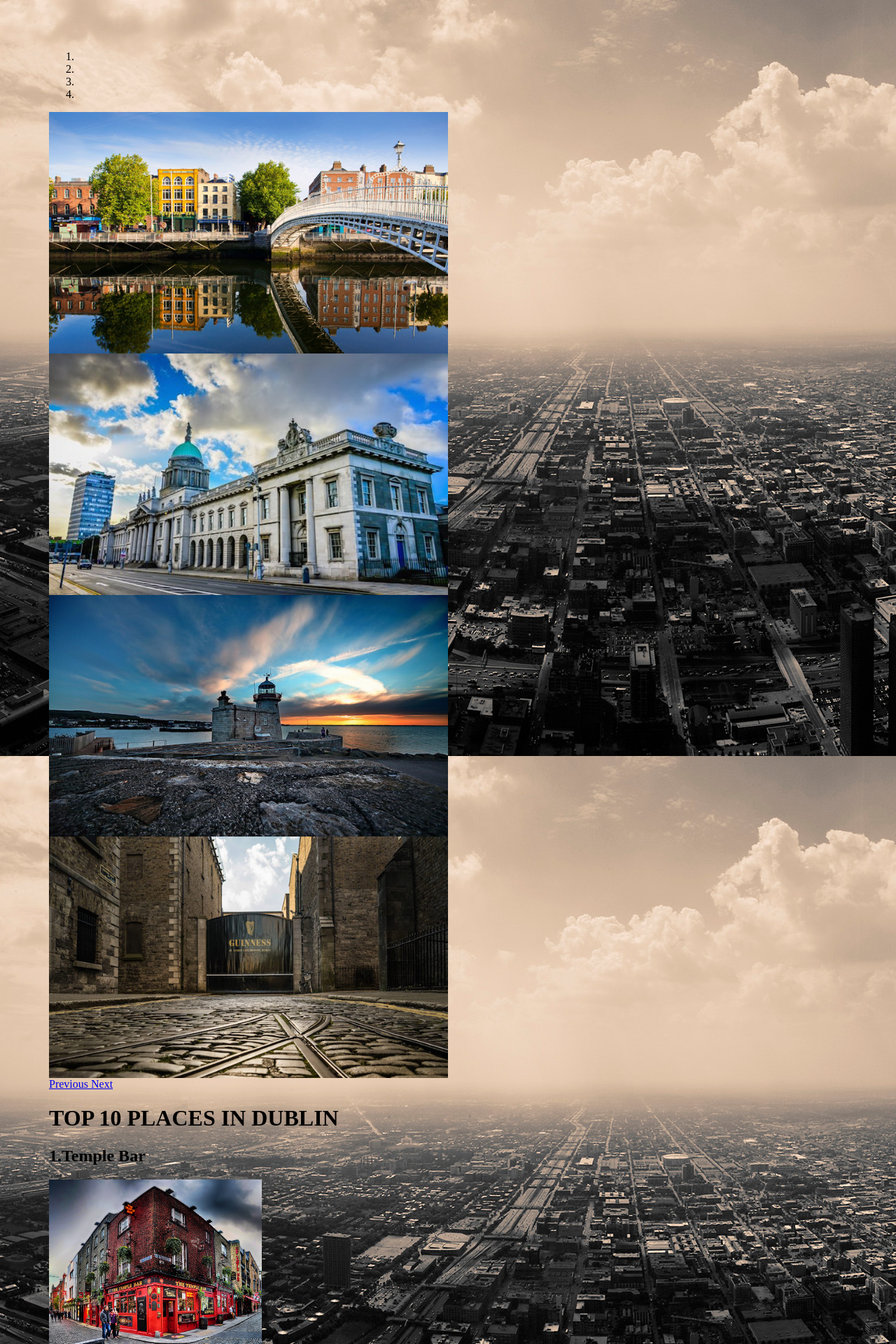
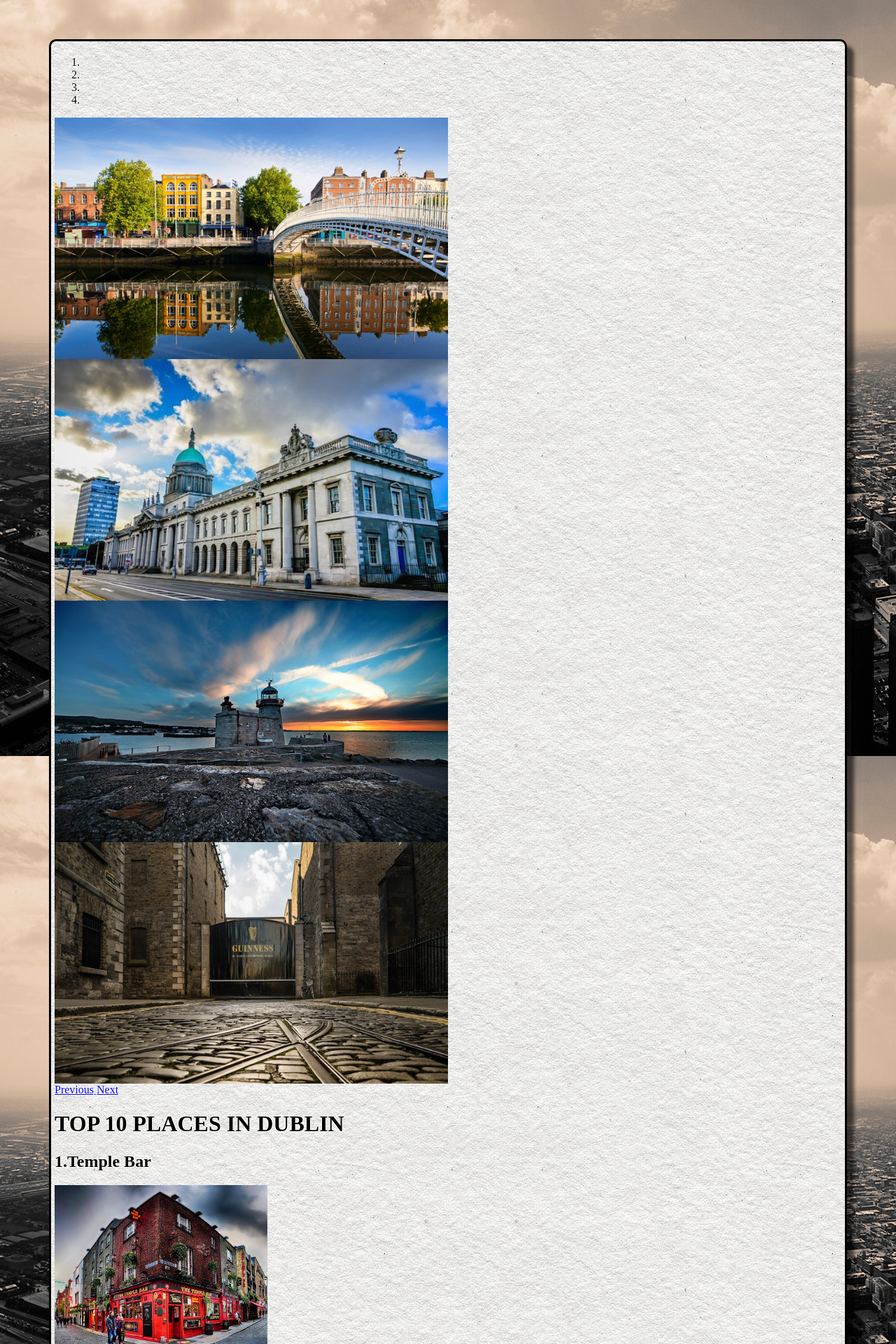
Before and after one commit to arezki1/Travel-Dublin, a PHP site: page /attraction.php in a window 1280 px wide. Shown: the top 1920 px of the page at 70% size. Run offline with PHP 8.4, Linux system fonts and the light colour scheme; the visitor is signed in with stand-in values (Sample User, id 1).

Commit message:
more changes

```diff
--- a/attraction.php
+++ b/attraction.php
@@ -18,10 +18,10 @@ header("Location: login.php");
 
 
 
-<link rel="stylesheet" href="css/style.css" type="text/css" />
+<link rel="stylesheet" href="../css/style.css" type="text/css" />
 
   </br>
-<div class="container">
+<div class="container coolFont bradius box">
 
 
 <div id="myCarousel" class="carousel slide" data-ride="carousel">
--- a/css/style.css
+++ b/css/style.css
@@ -9,6 +9,7 @@
       background-image: url("../img/city-wallpaper-18.jpg");
       background-attachment: fixed;
     }
+    /*http://stackoverflow.com/questions/2570972/css-font-border*/
     .coolFont{
       font: 18px/24px , Georgia, Times, Serif;
       text-align: justify;
@@ -42,7 +43,6 @@
       background-color: rgba(0, 0, 255, 0.5);
       clear: none;
       height: 530px;
-
       float:right;
     }
 
--- a/forum.php
+++ b/forum.php
@@ -109,7 +109,7 @@ $("#success_msg").prepend(html);
 
  <body>
  <?php include "templates/header.php"; ?>
-    <div class="container">
+    <div class="container coolFont bradius box">
         <div class ="row">
              <?php
         echo
--- a/registration/login.php
+++ b/registration/login.php
@@ -109,7 +109,7 @@
     <script type="text/javascript" src="../js/bootstrap.js"></script>
     <script type = "text/javascript" src="https://ajax.googleapis.com/ajax/libs/jquery/2.2.0/jquery.min.js"></script>
 <!--styling-->
-    <div class  = "container bgImg">
+    <div class  = "container bgImg coolFont box">
         <div class="row">
             <h1 class = "text-center" id="mainh1">Social Hotel</h1>
         <div class = "col-md-4">
@@ -137,6 +137,6 @@
     </div>
 
     </body>
+    <br/>
 
-
-       <footer class = "footer text-center">&copy; Group C NCI 2016</footer>
+       <footer class = "footer text-center ">&copy; Group C NCI 2016</footer>
--- a/registration/register.php
+++ b/registration/register.php
@@ -203,4 +203,4 @@
 
             </div>
         </body>
-            <footer class = "footer text-center">&copy; Group C NCI 2016</footer>
+            <footer class = "footer text-center coolFont">&copy; Group C NCI 2016</footer>
--- a/templates/footer.php
+++ b/templates/footer.php
@@ -1,4 +1,3 @@
-
 
    </br>
 
```
Also changed, not shown: templates/header.php (line endings or trailing spaces).
